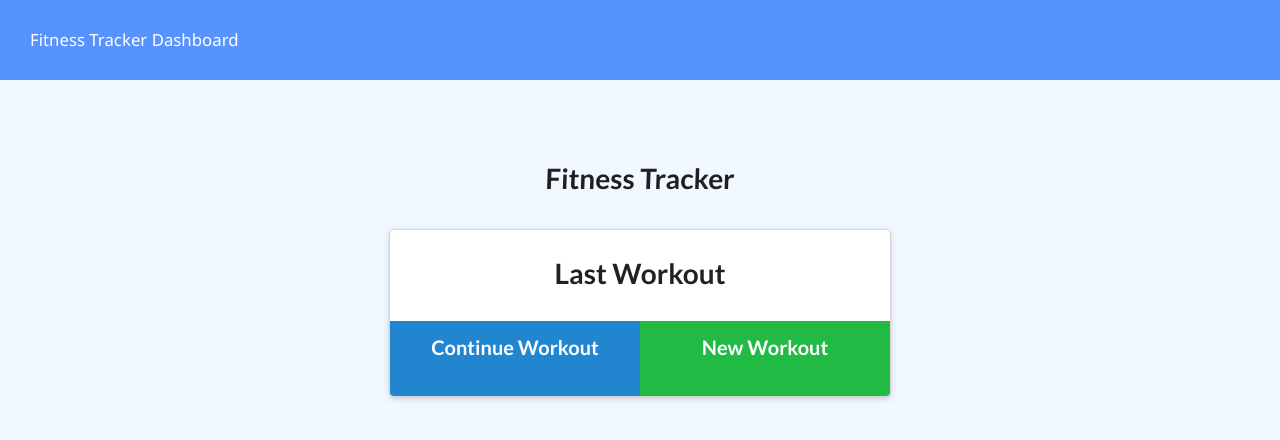
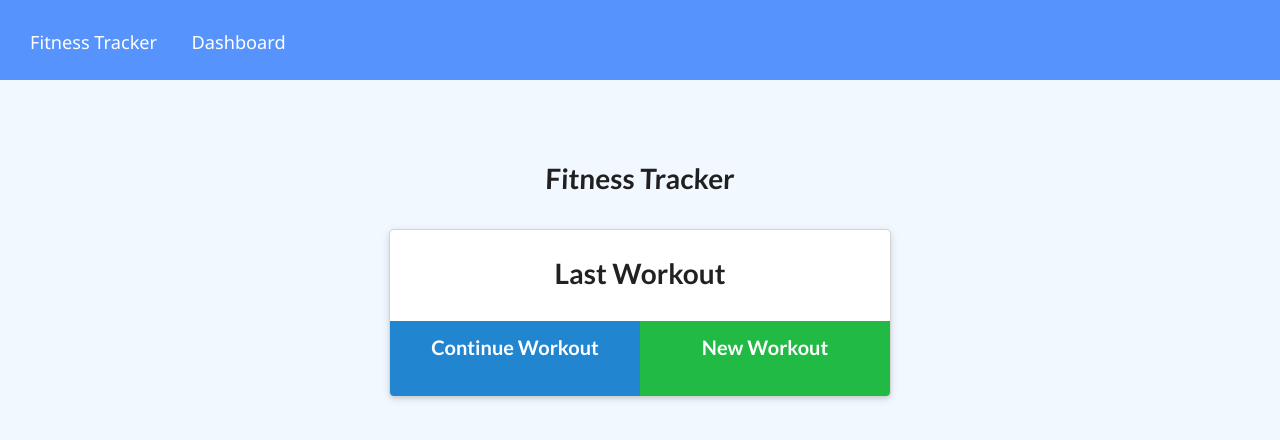
Before and after one commit to brandyquinlan/Fitness-Tracker, a website: page public/index.html in a window 1280 px wide. Drawn offline with nearby package versions, Linux system fonts and the light colour scheme; no server answers.

Commit message:
add padding to nav links

```diff
--- a/public/assets/css/style.css
+++ b/public/assets/css/style.css
@@ -33,6 +33,8 @@ a:active,
 a:visited {
   text-decoration: none;
   color: inherit;
+  padding: 0 30px 0 0;
+  font-size: 1.3rem;
 }
 
 nav a:hover{
```
